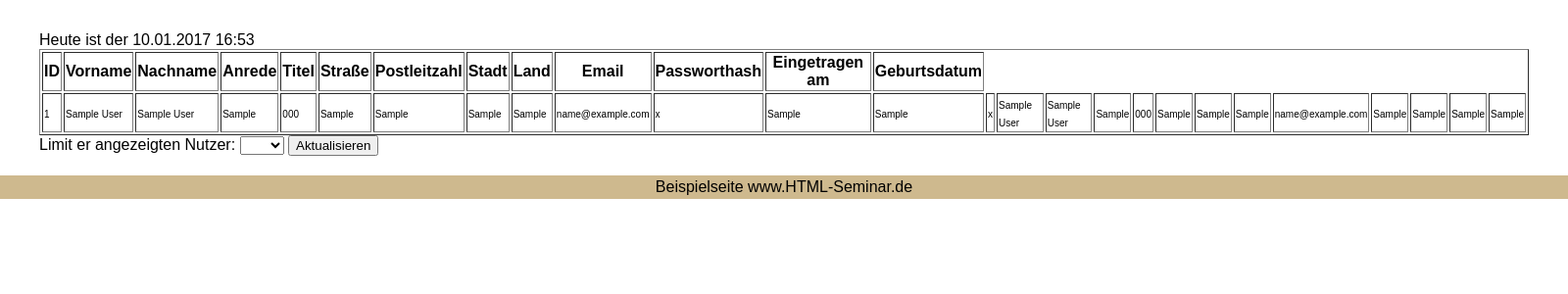
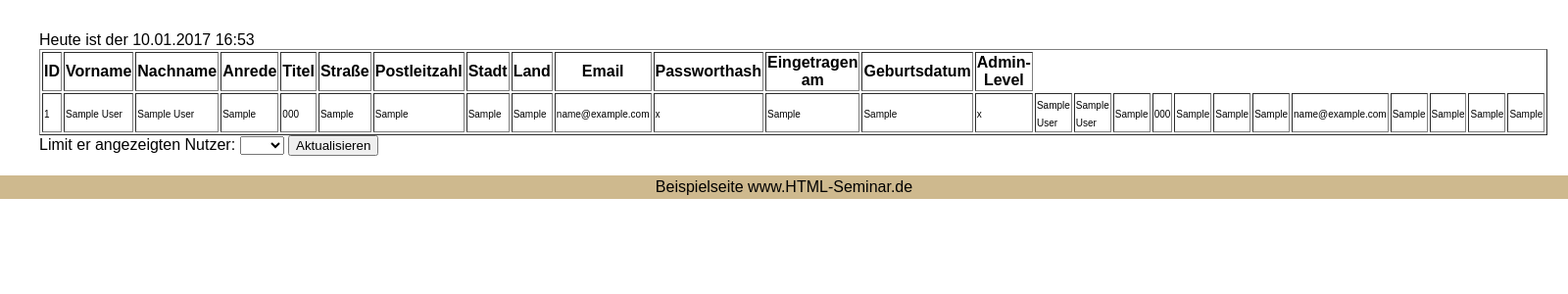
Before and after one commit to andr0id1/photon, a PHP site: page /admin/admin.php in a window 1600 px wide. Shown: the part 174-474 px from the top of the page at 98% size. Run offline with PHP 8.4, Linux system fonts and the light colour scheme; tables that the repository leaves empty or names only in its code hold one stand-in row (values such as "Sample post").

Commit message:
Tabelle ergänzt. In der Tabelle wurder eine Spalte für den Admin-Level hinzugefüht.

```diff
--- a/admin/adminHilfsfunktionen.php
+++ b/admin/adminHilfsfunktionen.php
@@ -39,6 +39,7 @@ function tabelleUser()
     <th>Passworthash</th>
     <th>Eingetragen am</th>
     <th>Geburtsdatum</th>
+    <th>Admin-Level</th>
     </tr>
     </thead>
     ");
```
